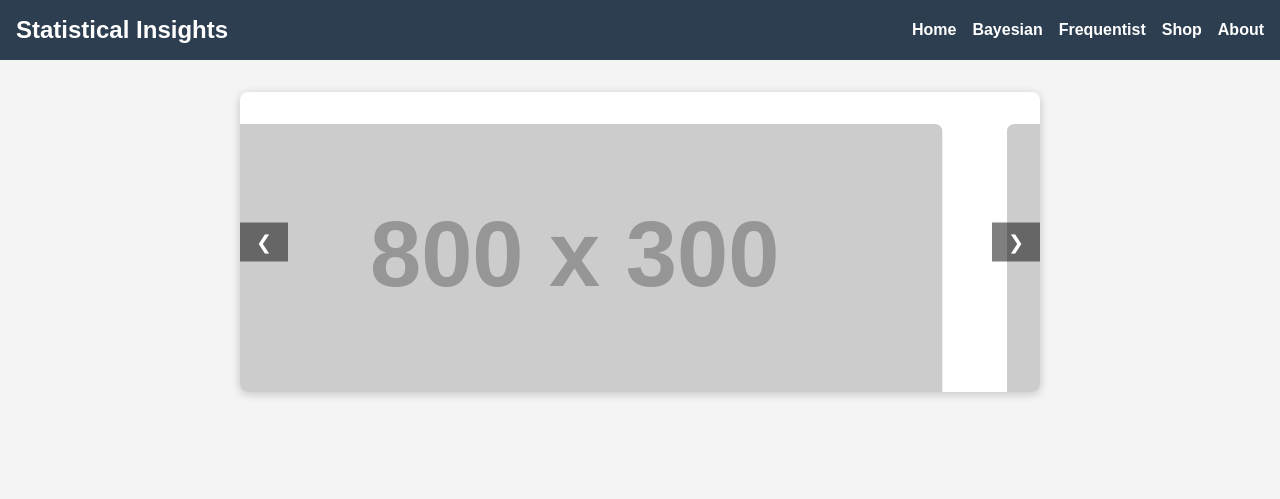
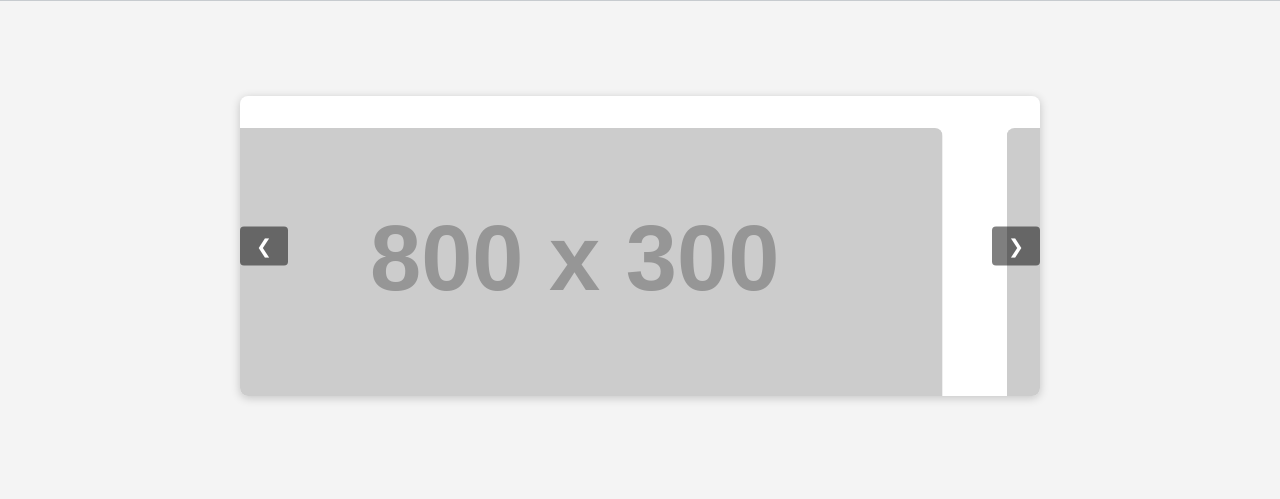
Before and after one commit to Antdamus/GeneralWebsite, a plain HTML site: page index.html in a window 1280 px wide. Drawn offline with Linux system fonts and the light colour scheme; placeholder pictures from the web are drawn by us.

Commit message:
Update style.css

```diff
--- a/style.css
+++ b/style.css
@@ -1,4 +1,3 @@
-/* style.css */
 * {
   box-sizing: border-box;
   margin: 0;
@@ -6,41 +5,60 @@
 }
 
 body {
-  font-family: Arial, sans-serif;
+  font-family: 'Segoe UI', Tahoma, Geneva, Verdana, sans-serif;
   background-color: #f4f4f4;
   color: #333;
 }
 
-header {
+header.hover-header {
   background-color: #2c3e50;
+  color: white;
   padding: 1rem;
-  color: white;
-  display: flex;
-  justify-content: space-between;
-  align-items: center;
-  flex-wrap: wrap;
+  position: fixed;
+  top: 0;
+  left: 0;
+  right: 0;
+  transform: translateY(-100%);
+  transition: transform 0.4s ease-in-out, background-color 0.4s;
+  z-index: 1000;
 }
 
-header h1 {
+header.hover-header.visible {
+  transform: translateY(0);
+  background-color: #1a252f;
+  box-shadow: 0 4px 12px rgba(0, 0, 0, 0.3);
+}
+
+header.hover-header h1 {
   font-size: 1.5rem;
+  transition: color 0.3s ease;
 }
 
 nav {
   display: flex;
   gap: 1rem;
+  margin-top: 0.5rem;
 }
 
 nav a {
   color: white;
   text-decoration: none;
   font-weight: bold;
+  padding: 0.4rem 0.8rem;
+  border-radius: 5px;
+  transition: background-color 0.3s ease, color 0.3s ease;
+}
+
+nav a:hover {
+  background-color: #3498db;
+  color: white;
 }
 
 .carousel {
   position: relative;
   overflow: hidden;
   height: 300px;
-  margin: 2rem auto;
+  margin: 6rem auto 2rem;
   max-width: 800px;
   background-color: white;
   border-radius: 8px;
@@ -80,13 +98,19 @@ nav a {
   padding: 0.5rem 1rem;
   cursor: pointer;
   font-size: 1.2rem;
+  border-radius: 4px;
+  transition: background-color 0.3s;
+}
+
+.carousel-buttons button:hover {
+  background-color: rgba(0, 0, 0, 0.7);
 }
 
 @media (max-width: 600px) {
   .carousel {
     height: 200px;
   }
-  header h1 {
+  header.hover-header h1 {
     font-size: 1.2rem;
   }
   nav {
```
